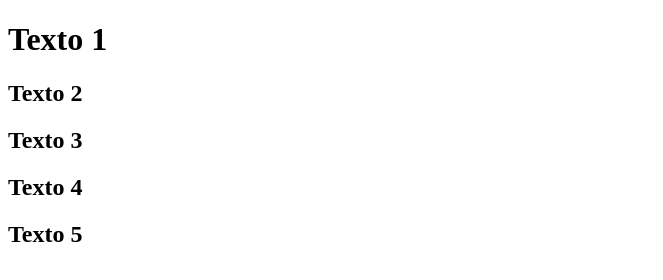
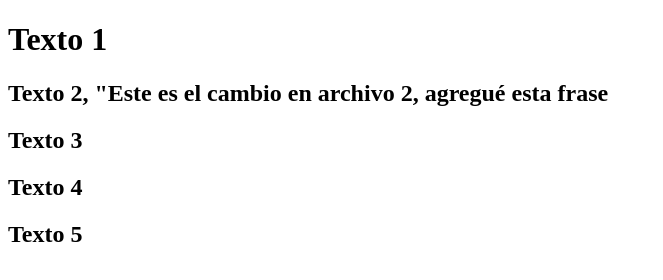
Before and after one commit to f2023coding/practica_github2, a plain HTML site: page index.html in a window 1280 px wide. Shown: the whole page, without its empty margins (0-663 px from the left). Drawn offline with Linux system fonts and the light colour scheme.

Commit message:
subo archivo 2 con agregado de frase en h2

```diff
--- a/index.html
+++ b/index.html
@@ -7,7 +7,7 @@
 </head>
 <body>
     <h1>Texto 1</h1>
-    <h2>Texto 2</h2>
+    <h2>Texto 2, "Este es el cambio en archivo 2, agregué esta frase </h2>
     <h2>Texto 3</h2>
     <h2>Texto 4</h2>
     <h2>Texto 5</h2>
```
